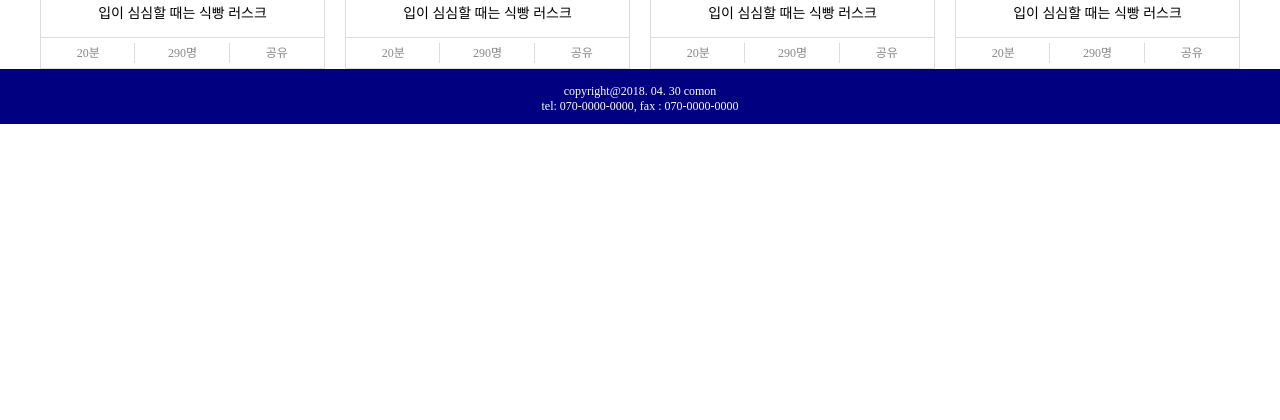
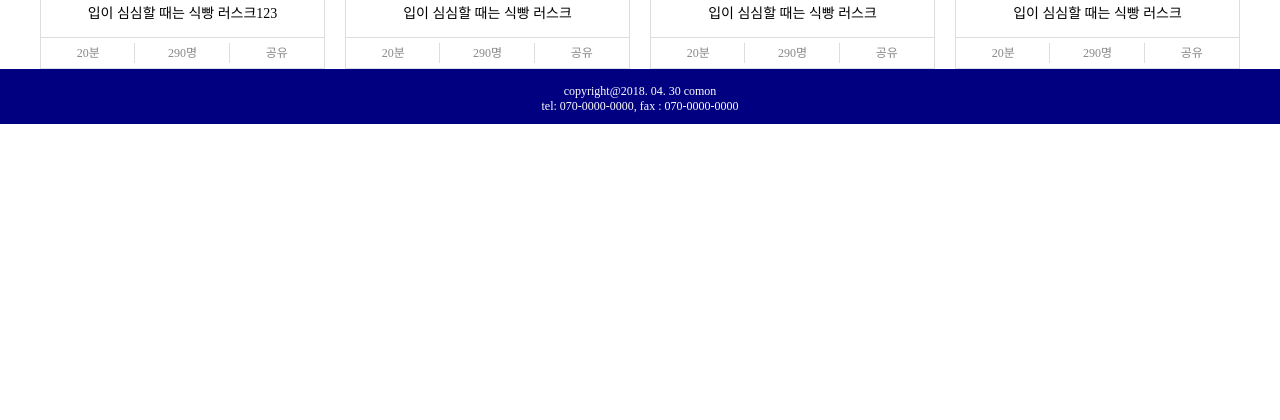
Before and after one commit to RodyDK/takemeal, a Java web app: template src/main/webapp/WEB-INF/views/YH/list.jsp in a window 1280 px wide. Shown: the part 356-776 px from the top of the page. Run offline with Spring Boot 4, a stand-in JSP engine, Linux system fonts and the light colour scheme; the template is opened without the code that fills it, so the values that code supplies are empty; the project's own start-up code is not run, and a stand-in starts its controllers and pages.

Commit message:
뷰파일 수정 / 한윤희

```diff
--- a/src/main/webapp/WEB-INF/views/YH/list.jsp
+++ b/src/main/webapp/WEB-INF/views/YH/list.jsp
@@ -25,7 +25,7 @@
 						</span>
 						<h2 class="recipe_title">
 							<a class="call_recipe" href="/recipes/73">
-								입이 심심할 때는 식빵 러스크
+								입이 심심할 때는 식빵 러스크123
 							</a>
 						</h2>
 						<div class="option">
```
